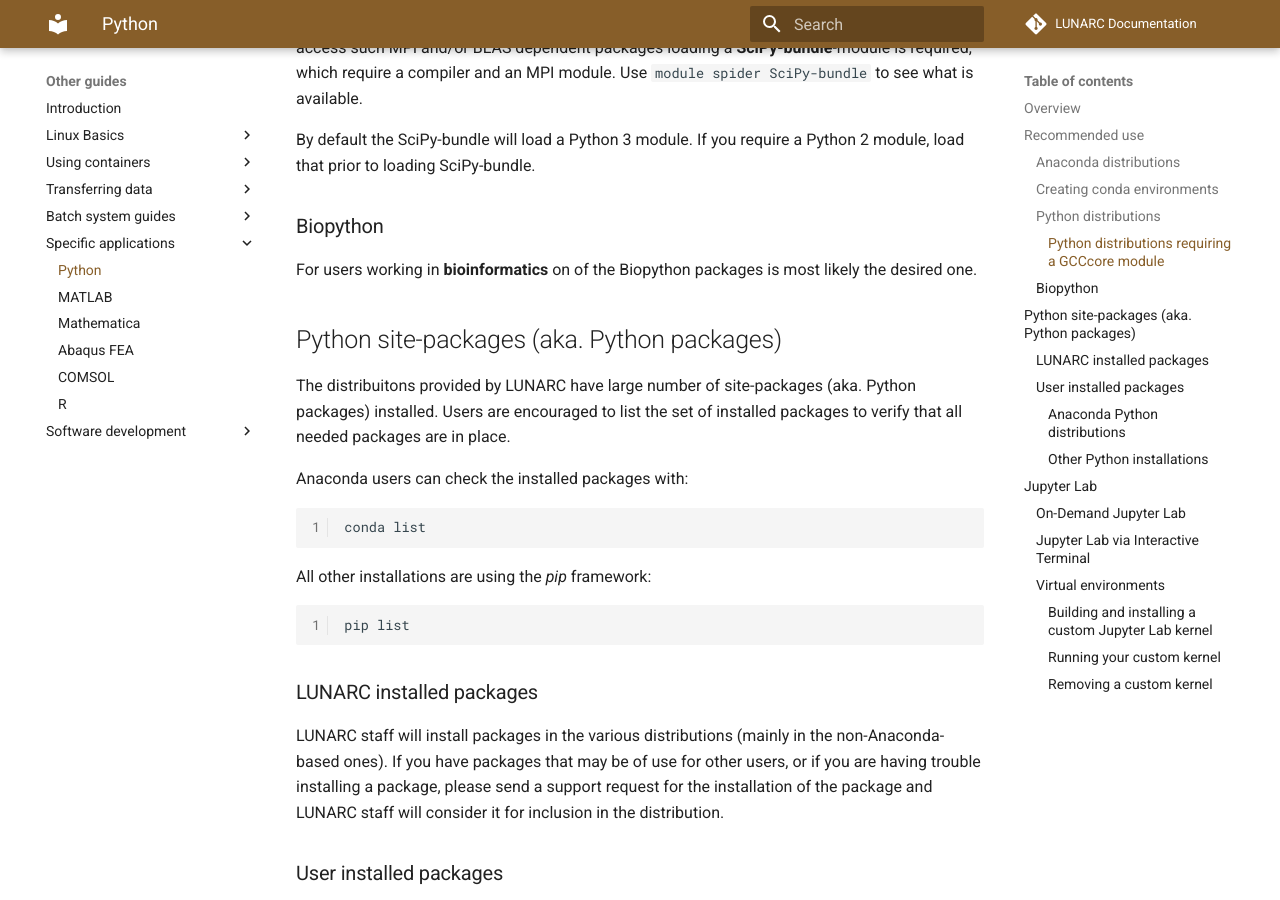
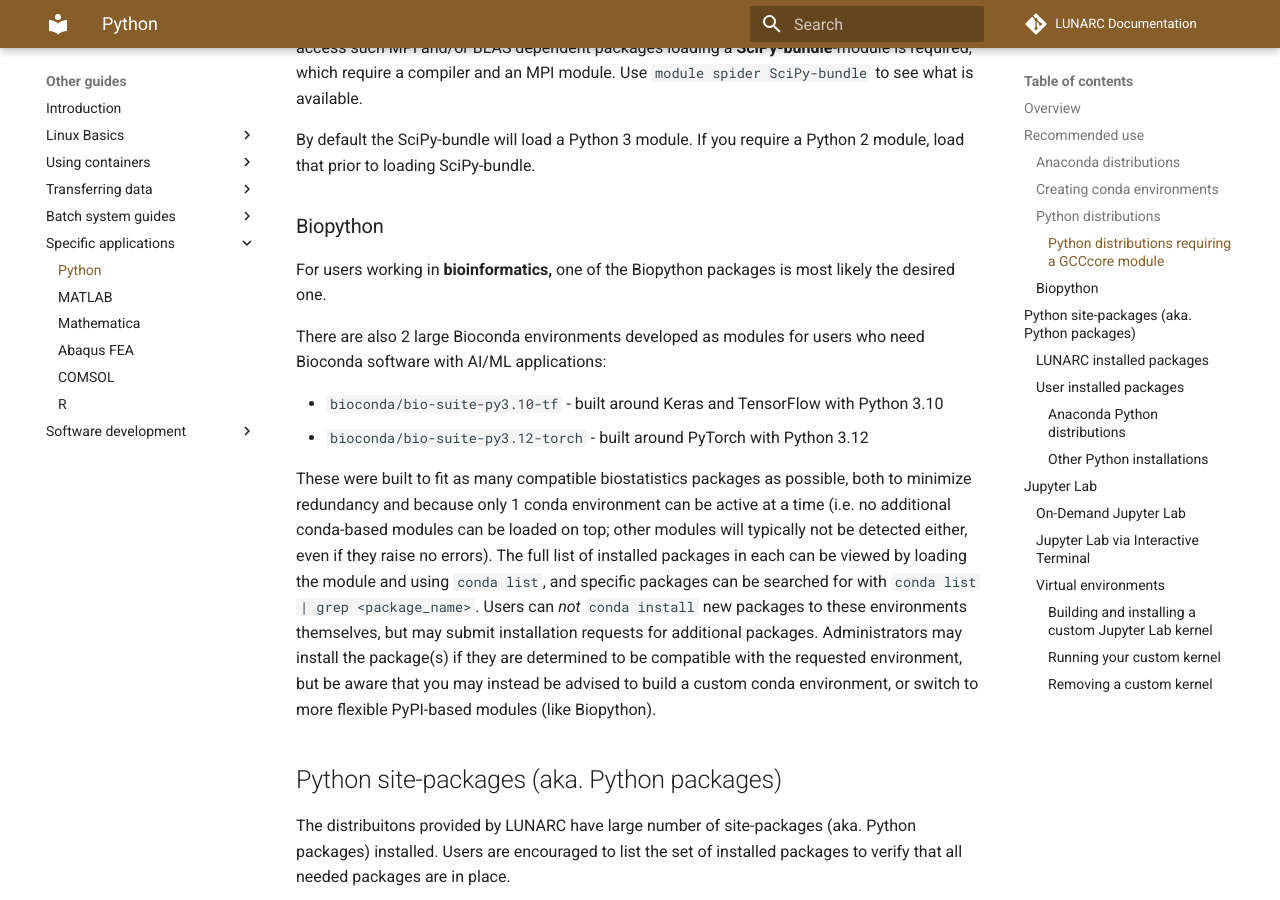
Before and after one commit to lunarc/lunarc_docs, an MkDocs documentation site: the page built from docs/guides/applications/Python.md, in a window 1280 px wide and 900 px high, scrolled down 3377 px. Built offline with MkDocs 1.6.1 and Material for MkDocs 9.7.7, drawn with Linux system fonts in a browser that asks for light colours; comment, search, counter and statistics services are not loaded.

Commit message:
Update Python.md
added details about bioconda suites

```diff
--- a/docs/guides/applications/Python.md
+++ b/docs/guides/applications/Python.md
@@ -124,7 +124,14 @@
 
 ### Biopython
 
-For users working in **bioinformatics** on of the Biopython packages is most likely the desired one.
+For users working in **bioinformatics,** one of the Biopython packages is most likely the desired one.
+
+There are also 2 large Bioconda environments developed as modules for users who need Bioconda software with AI/ML applications:
+
+* `bioconda/bio-suite-py3.10-tf` - built around Keras and TensorFlow with Python 3.10
+* `bioconda/bio-suite-py3.12-torch` - built around PyTorch with Python 3.12
+
+These were built to fit as many compatible biostatistics packages as possible, both to minimize redundancy and because only 1 conda environment can be active at a time (i.e. no additional conda-based modules can be loaded on top; other modules will typically not be detected either, even if they raise no errors). The full list of installed packages in each can be viewed by loading the module and using `conda list`, and specific packages can be searched for with `conda list | grep <package_name>`. Users can *not* `conda install` new packages to these environments themselves, but may submit installation requests for additional packages. Administrators may install the package(s) if they are determined to be compatible with the requested environment, but be aware that you may instead be advised to build a custom conda environment, or switch to more flexible PyPI-based modules (like Biopython).
 
 
 ## Python site-packages (aka. Python packages)
```
